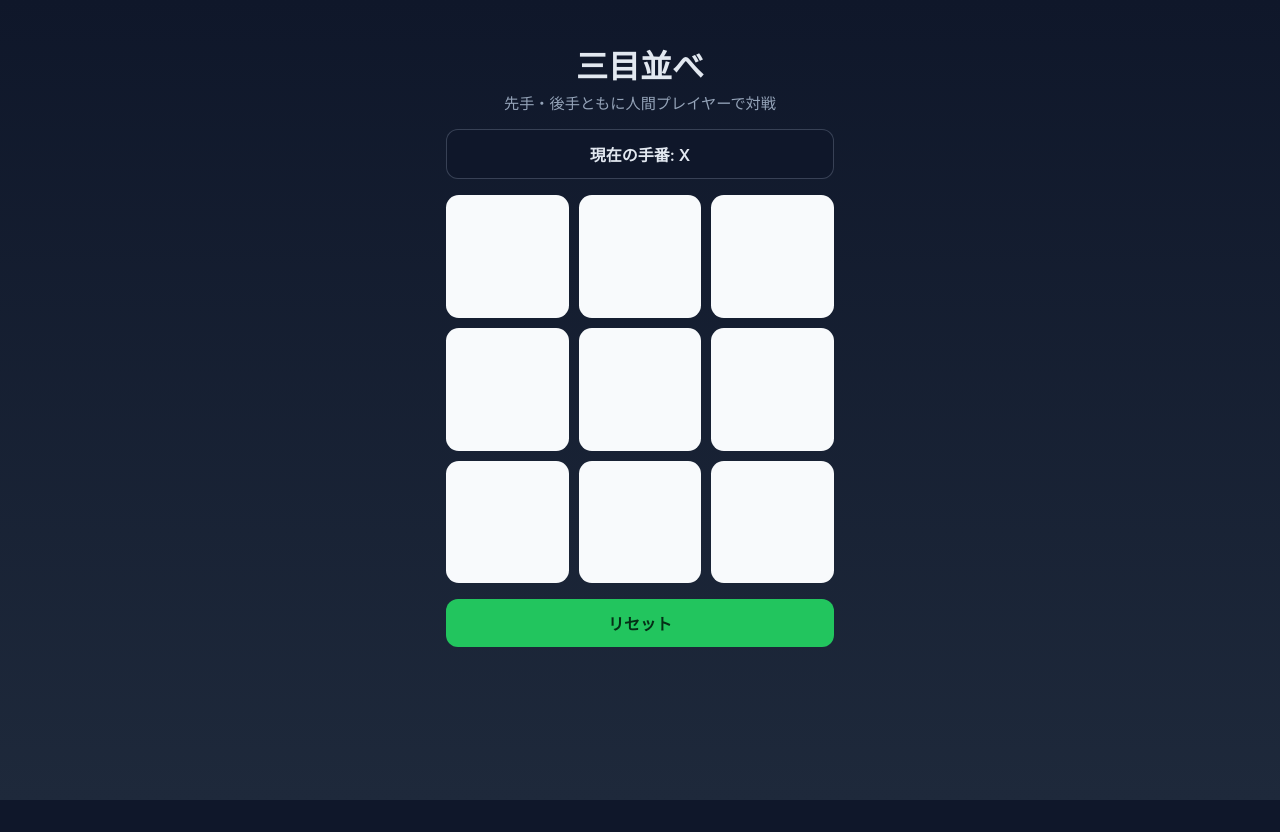
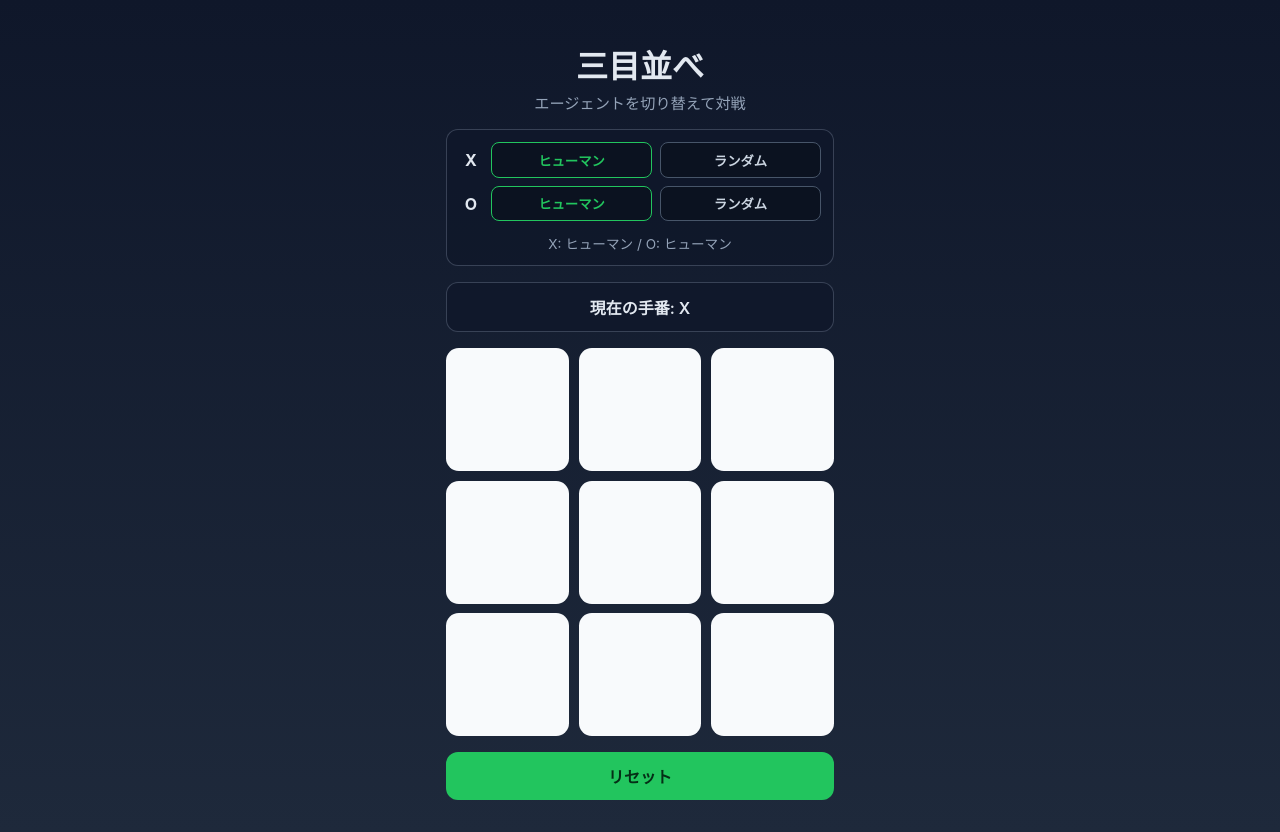
Before and after one commit to hariboten/tic-tac-toe, an Angular app: page / in a window 1280 px wide. Before the commit the page ends 800 px from the top, so only its background shows below. Built offline with nearby package versions, Linux system fonts and the light colour scheme.

Commit message:
feat: add UI toggles for human and random agents

```diff
--- a/src/app/app.component.html
+++ b/src/app/app.component.html
@@ -1,6 +1,50 @@
 <main class="container">
   <h1>三目並べ</h1>
-  <p class="subtitle">先手・後手ともに人間プレイヤーで対戦</p>
+  <p class="subtitle">エージェントを切り替えて対戦</p>
+
+  <section class="agents" aria-label="player agent settings">
+    <div class="agent-row">
+      <span class="label">X</span>
+      <button
+        type="button"
+        class="agent-toggle"
+        [ngClass]="{ active: agents.X === 'HUMAN' }"
+        (click)="setAgent('X', 'HUMAN')"
+      >
+        ヒューマン
+      </button>
+      <button
+        type="button"
+        class="agent-toggle"
+        [ngClass]="{ active: agents.X === 'RANDOM' }"
+        (click)="setAgent('X', 'RANDOM')"
+      >
+        ランダム
+      </button>
+    </div>
+
+    <div class="agent-row">
+      <span class="label">O</span>
+      <button
+        type="button"
+        class="agent-toggle"
+        [ngClass]="{ active: agents.O === 'HUMAN' }"
+        (click)="setAgent('O', 'HUMAN')"
+      >
+        ヒューマン
+      </button>
+      <button
+        type="button"
+        class="agent-toggle"
+        [ngClass]="{ active: agents.O === 'RANDOM' }"
+        (click)="setAgent('O', 'RANDOM')"
+      >
+        ランダム
+      </button>
+    </div>
+
+    <p class="mode">{{ modeText }}</p>
+  </section>
 
   <section class="status" [ngClass]="{ finished: winner !== null }">
     {{ statusText }}
@@ -12,7 +56,7 @@
         class="cell"
         [ngClass]="{ x: cell === 'X', o: cell === 'O' }"
         (click)="play($index)"
-        [disabled]="cell !== null || winner !== null"
+        [disabled]="cell !== null || winner !== null || isCurrentPlayerRandom"
         [attr.aria-label]="'マス ' + ($index + 1)"
       >
         {{ cell }}
--- a/src/app/app.component.scss
+++ b/src/app/app.component.scss
@@ -22,6 +22,50 @@ h1 {
   margin-bottom: 1rem;
   color: #94a3b8;
   font-size: 0.95rem;
+}
+
+.agents {
+  padding: 0.75rem;
+  border-radius: 0.75rem;
+  background: rgba(15, 23, 42, 0.75);
+  border: 1px solid rgba(148, 163, 184, 0.3);
+  margin-bottom: 1rem;
+}
+
+.agent-row {
+  display: grid;
+  grid-template-columns: 1.5rem 1fr 1fr;
+  gap: 0.5rem;
+  align-items: center;
+  margin-bottom: 0.5rem;
+}
+
+.agent-row:last-of-type {
+  margin-bottom: 0.75rem;
+}
+
+.label {
+  font-weight: 700;
+}
+
+.agent-toggle {
+  border: 1px solid #475569;
+  border-radius: 0.5rem;
+  background: #0b1220;
+  color: #cbd5e1;
+  padding: 0.45rem;
+  font-weight: 600;
+}
+
+.agent-toggle.active {
+  border-color: #22c55e;
+  color: #22c55e;
+}
+
+.mode {
+  margin: 0;
+  color: #94a3b8;
+  font-size: 0.85rem;
 }
 
 .status {
--- a/src/app/app.component.ts
+++ b/src/app/app.component.ts
@@ -3,6 +3,7 @@ import { NgClass } from '@angular/common';
 
 type Player = 'X' | 'O';
 type Cell = Player | null;
+type AgentType = 'HUMAN' | 'RANDOM';
 
 @Component({
   selector: 'app-root',
@@ -15,6 +16,18 @@ export class AppComponent {
   protected board: Cell[] = Array(9).fill(null);
   protected currentPlayer: Player = 'X';
   protected winner: Player | 'DRAW' | null = null;
+  protected agents: Record<Player, AgentType> = {
+    X: 'HUMAN',
+    O: 'HUMAN'
+  };
+
+  protected get modeText(): string {
+    return `X: ${this.agentLabel(this.agents.X)} / O: ${this.agentLabel(this.agents.O)}`;
+  }
+
+  protected get isCurrentPlayerRandom(): boolean {
+    return this.agents[this.currentPlayer] === 'RANDOM';
+  }
 
   protected get statusText(): string {
     if (this.winner === 'DRAW') {
@@ -26,6 +39,19 @@ export class AppComponent {
     }
 
     return `現在の手番: ${this.currentPlayer}`;
+  }
+
+  protected setAgent(player: Player, agent: AgentType): void {
+    if (this.agents[player] === agent) {
+      return;
+    }
+
+    this.agents = {
+      ...this.agents,
+      [player]: agent
+    };
+
+    this.reset();
   }
 
   protected play(index: number): void {
@@ -61,11 +87,33 @@ export class AppComponent {
     }
 
     this.currentPlayer = this.currentPlayer === 'X' ? 'O' : 'X';
+    this.triggerRandomTurn();
   }
 
   protected reset(): void {
     this.board = Array(9).fill(null);
     this.currentPlayer = 'X';
     this.winner = null;
+    this.triggerRandomTurn();
+  }
+
+  private triggerRandomTurn(): void {
+    if (!this.winner && this.agents[this.currentPlayer] === 'RANDOM') {
+      this.play(this.pickRandomCell());
+    }
+  }
+
+  private pickRandomCell(): number {
+    const availableCells = this.board
+      .map((cell, index) => (cell === null ? index : null))
+      .filter((index): index is number => index !== null);
+
+    const randomIndex = Math.floor(Math.random() * availableCells.length);
+
+    return availableCells[randomIndex];
+  }
+
+  private agentLabel(agent: AgentType): string {
+    return agent === 'HUMAN' ? 'ヒューマン' : 'ランダム';
   }
 }
```
Also changed, not shown: 1 other file (tests, documents, lock files or other folders).
